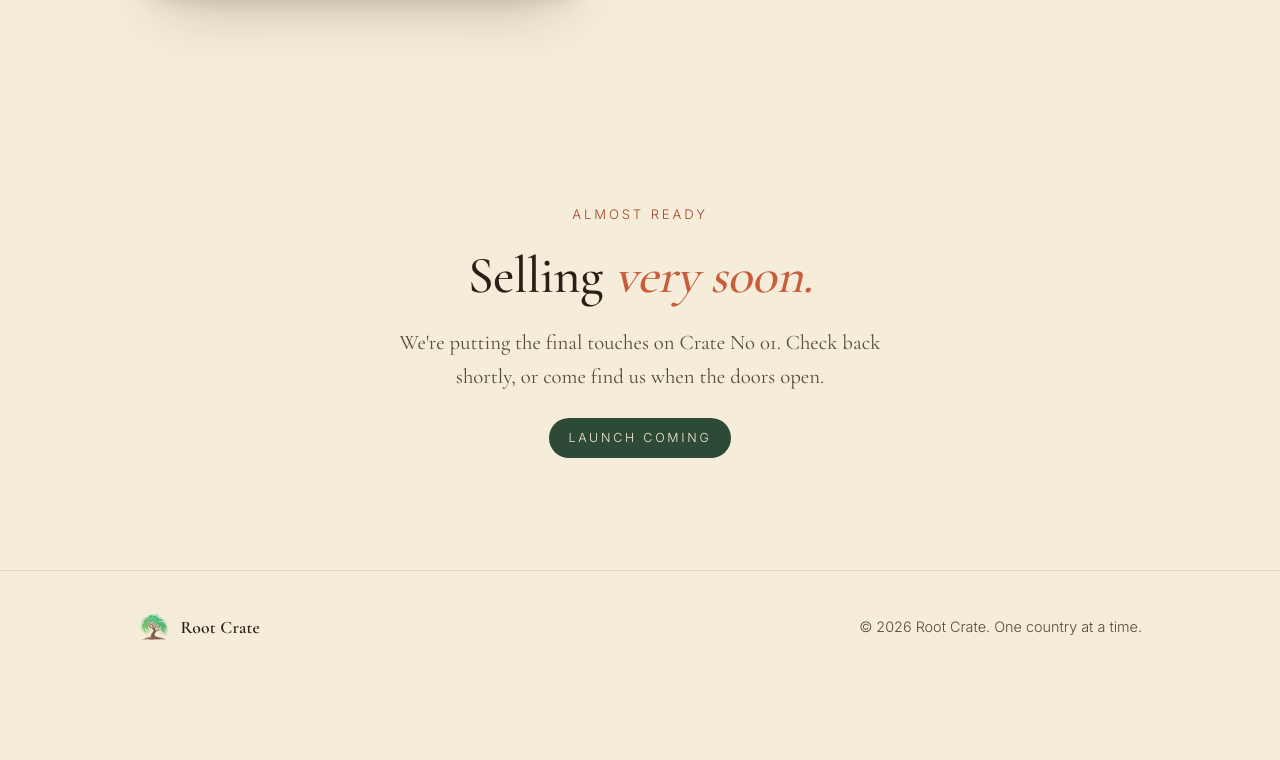
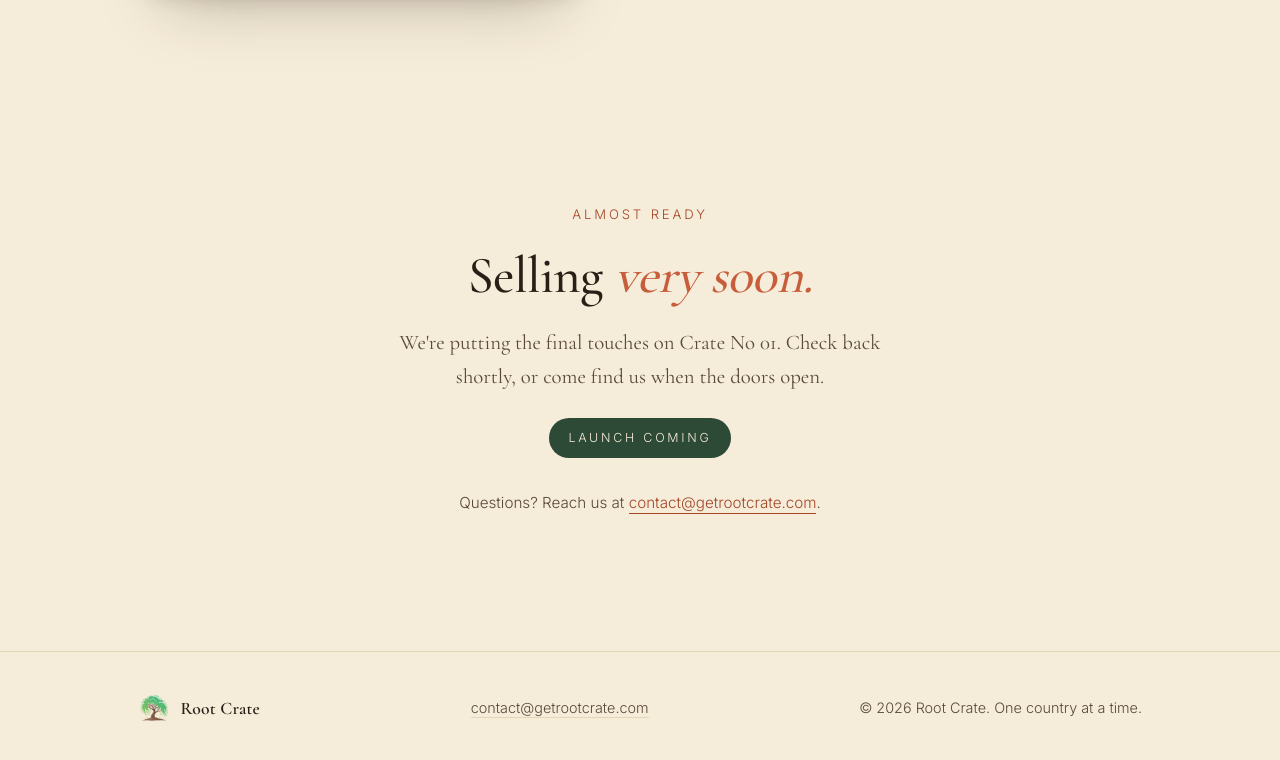
Before and after one commit to AliPervaiz/getrootcrate.com, a plain HTML site: page index.html in a window 1280 px wide. Shown: the part 3875-4635 px from the top of the page. Before the commit the page ends 4566 px from the top, so only its background shows below. Drawn offline with nearby package versions, Linux system fonts and the light colour scheme.

Commit message:
Add contact@getrootcrate.com to landing page (#2)
Adds the contact email in two natural spots:
- A 'Questions? Reach us at ...' line under the launch badge in the
  coming-soon section, so interested visitors have a clear way to
  get in touch.
- A mailto link in the footer alongside the copyright, following
  standard convention.

```diff
--- a/index.html
+++ b/index.html
@@ -390,6 +390,19 @@
       padding: 0.6rem 1.2rem;
       border-radius: 999px;
     }
+    .soon .contact-line {
+      margin-top: 2rem;
+      font-family: var(--sans);
+      font-size: 0.95rem;
+      color: var(--ink-soft);
+    }
+    .soon .contact-line a {
+      color: var(--terracotta-deep);
+      border-bottom: 1px solid currentColor;
+      padding-bottom: 1px;
+      text-decoration: none;
+    }
+    .soon .contact-line a:hover { color: var(--terracotta); }
 
     /* ---------- Footer ---------- */
     footer.site {
@@ -407,6 +420,20 @@
     }
     .foot-inner .logo { font-size: 1.1rem; }
     .foot-inner .logo-mark { width: 32px; height: 32px; }
+    .foot-inner .foot-contact {
+      font-family: var(--sans);
+    }
+    .foot-inner .foot-contact a {
+      color: var(--ink-soft);
+      text-decoration: none;
+      border-bottom: 1px solid var(--rule);
+      padding-bottom: 1px;
+      transition: color 0.2s ease, border-color 0.2s ease;
+    }
+    .foot-inner .foot-contact a:hover {
+      color: var(--terracotta-deep);
+      border-color: var(--terracotta);
+    }
   </style>
 </head>
 <body>
@@ -572,6 +599,7 @@
       <h2>Selling <span class="accent">very soon.</span></h2>
       <p>We're putting the final touches on Crate No 01. Check back shortly, or come find us when the doors open.</p>
       <span class="badge">Launch coming</span>
+      <p class="contact-line">Questions? Reach us at <a href="mailto:contact@getrootcrate.com">contact@getrootcrate.com</a>.</p>
     </div>
   </section>
 
@@ -582,6 +610,9 @@
         <span class="logo-mark"><img src="img/logo-mark.png" alt="" /></span>
         <span>Root Crate</span>
       </a>
+      <div class="foot-contact">
+        <a href="mailto:contact@getrootcrate.com">contact@getrootcrate.com</a>
+      </div>
       <div>&copy; <span id="year">2026</span> Root Crate. One country at a time.</div>
     </div>
   </footer>
```
